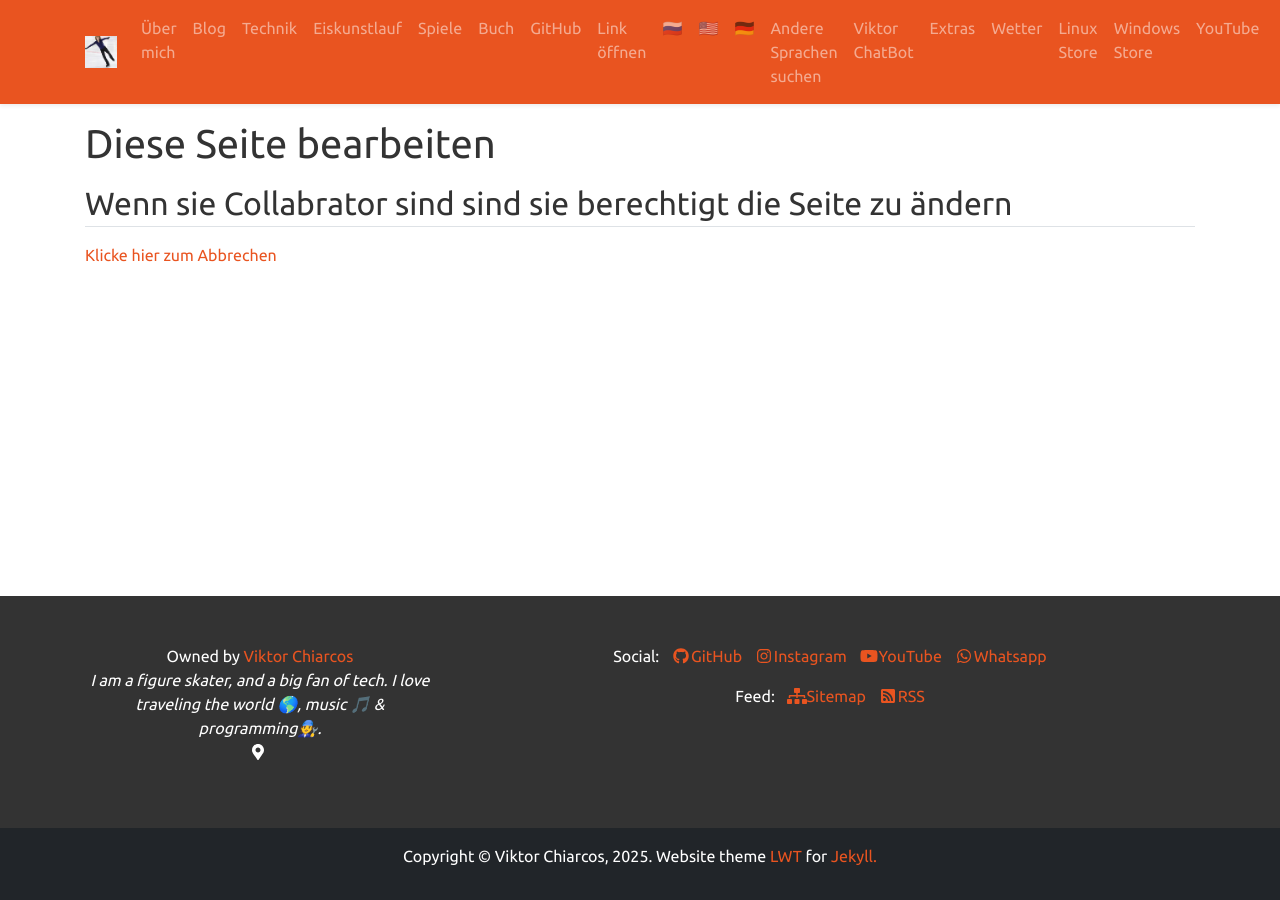
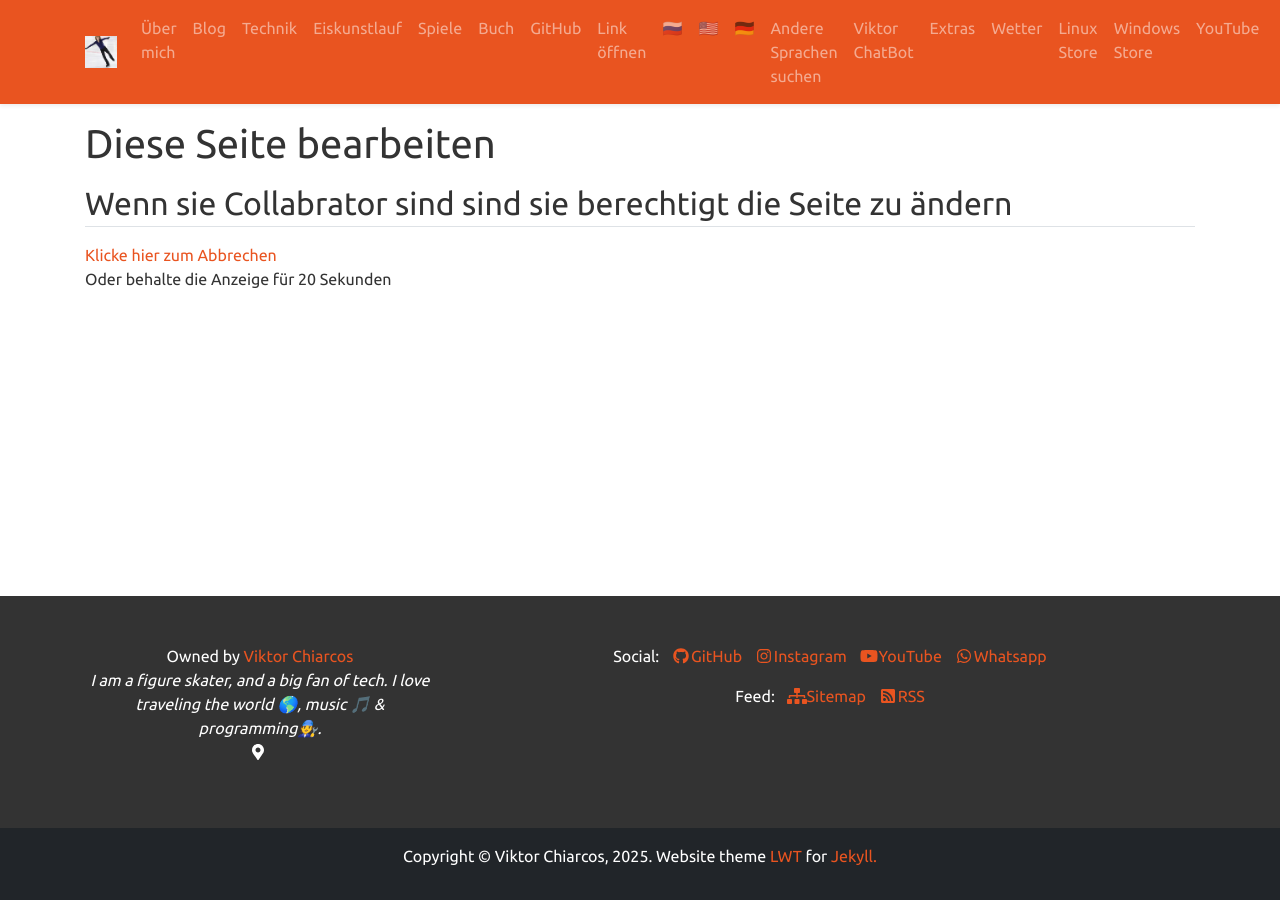
Before and after one commit to viktor-chiarcos/viktor-chiarcos.github.io, a Jekyll site: the page built from _pages/edit.md, in a window 1280 px wide. Built offline with Jekyll 4.4.1, drawn with Linux system fonts in a browser that asks for light colours.

Commit message:
Update edit.md

```diff
--- a/_pages/edit.md
+++ b/_pages/edit.md
@@ -6,5 +6,6 @@ excerpt: ""
 ---
 # Diese Seite bearbeiten
 ## Wenn sie Collabrator sind sind sie berechtigt die Seite zu ändern
-[Klicke hier zum Abbrechen](/)
+[Klicke hier zum Abbrechen](/)\
+Oder behalte die Anzeige für 20 Sekunden
 <meta http-equiv="refresh" content="20; URL=https://github.com/viktor-chiarcos/viktor-chiarcos.github.io/" />
```
